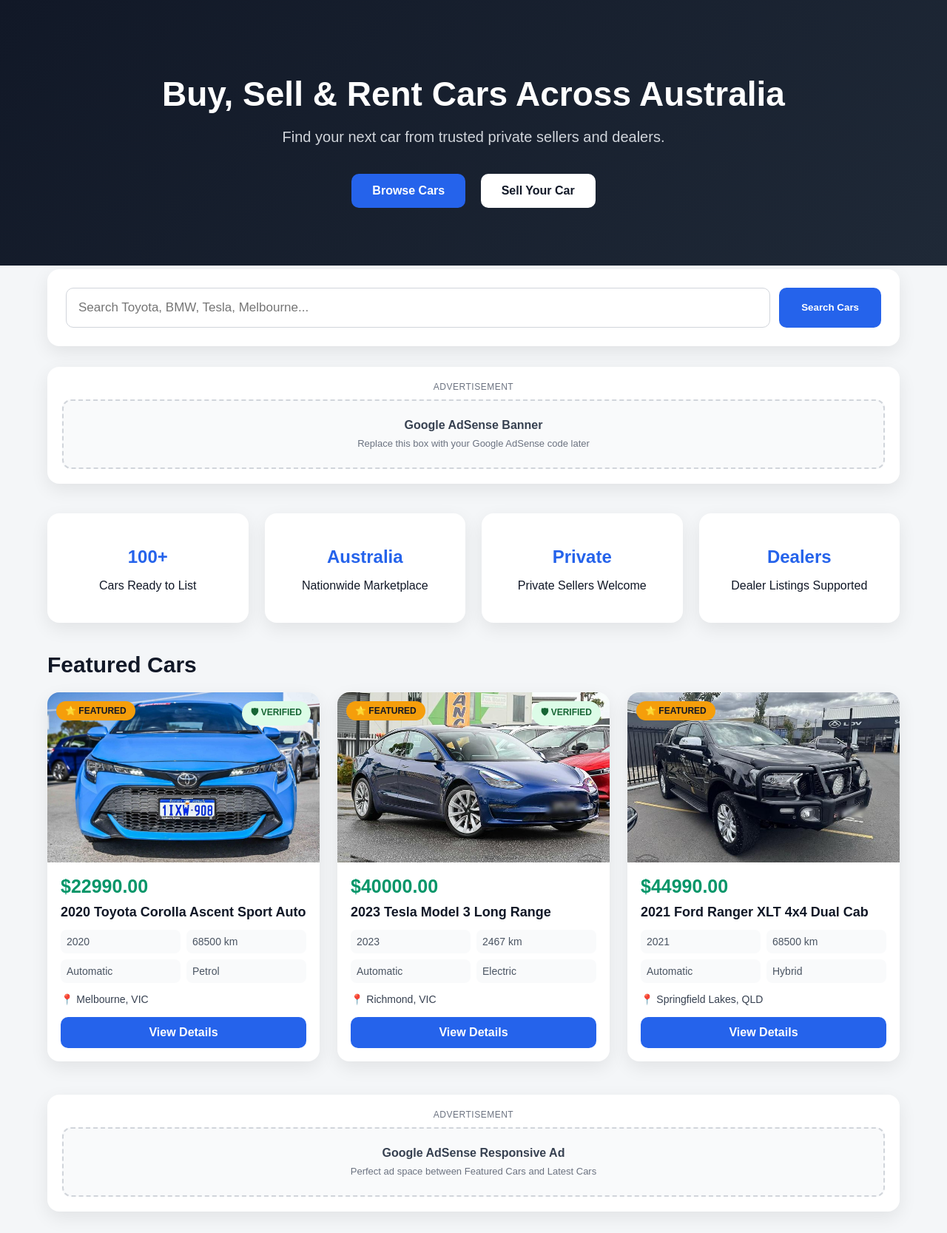
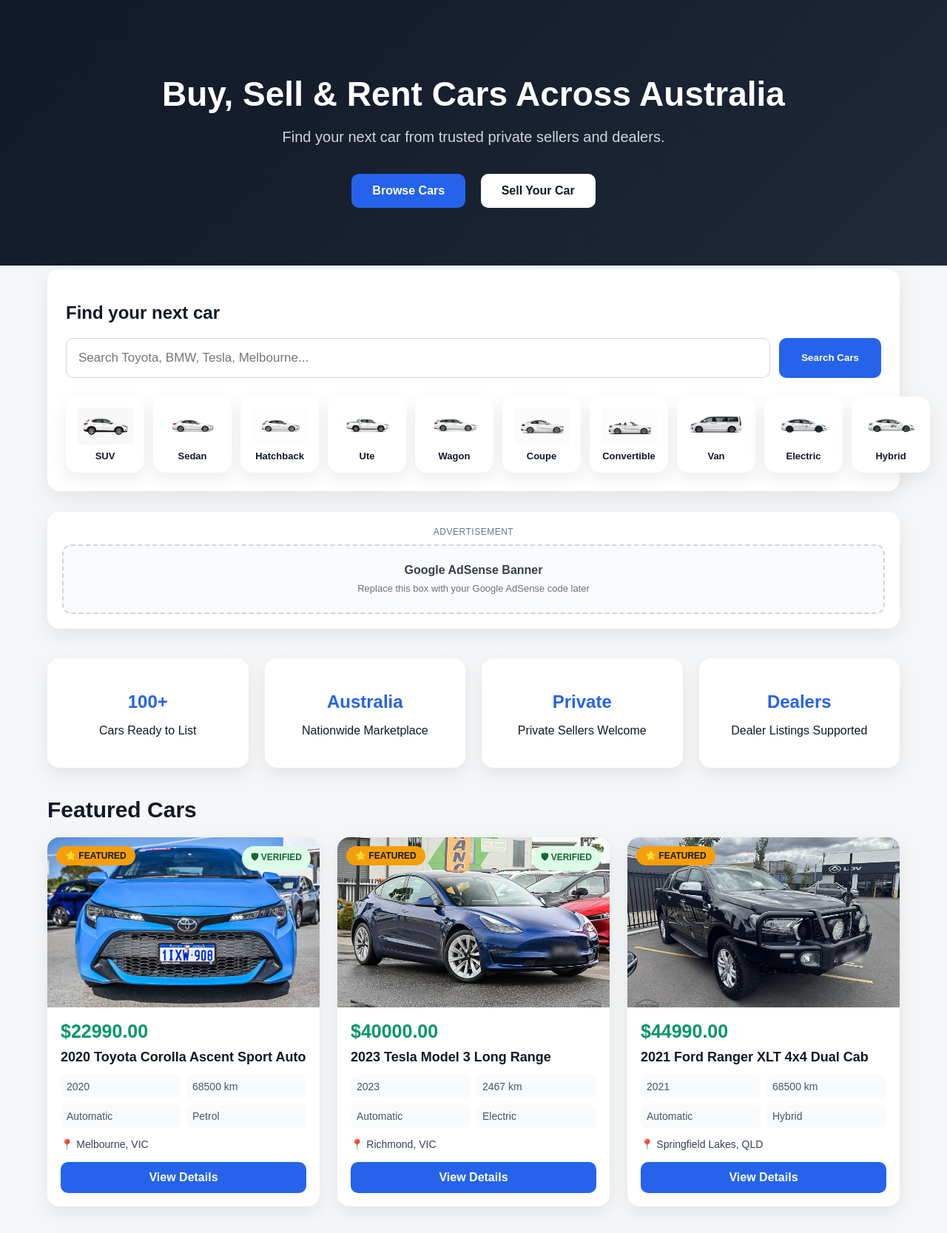
Before and after one commit to shashif/mycarmarket, a Django app: page / in a window 1280 px wide. Shown: the part 65-1732 px from the top of the page at 74% size. Run offline with Django 5.2, Linux system fonts and the light colour scheme; data comes from the database, SQL or seed files in the repository.

Commit message:
Backup before v0.6.5

```diff
--- a/core/templates/core/home.html
+++ b/core/templates/core/home.html
@@ -1,8 +1,8 @@
 <!-- =========================================
 MyCarMarket
-Version: v0.5.7
+Version: v0.6.4
 File: core/templates/core/home.html
-Note: Featured + Verified Badges On Latest Cars
+Note: Vehicle Type Buttons Moved Inside Search Box
 ========================================= -->
 
 <!DOCTYPE html>
@@ -13,7 +13,7 @@ Note: Featured + Verified Badges On Latest Cars
     <title>MyCarMarket Australia - Buy, Sell & Rent Cars</title>
 
     <link rel="stylesheet" href="{% static 'css/style.css' %}">
-    <link rel="stylesheet" href="{% static 'css/home.css' %}">
+    <link rel="stylesheet" href="{% static 'css/home.css' %}?v=67">
 </head>
 
 <body>
@@ -33,6 +33,8 @@ Note: Featured + Verified Badges On Latest Cars
 <div class="container">
 
     <div class="search-box">
+        <h2 class="search-title">Find your next car</h2>
+
         <form method="GET" action="{% url 'car_list' %}" class="search-form">
             <input
                 type="text"
@@ -43,6 +45,60 @@ Note: Featured + Verified Badges On Latest Cars
 
             <button type="submit" class="search-btn">Search Cars</button>
         </form>
+
+       <div class="type-grid">
+
+    <a href="{% url 'car_list' %}?body_type=SUV" class="type-card">
+        <img src="{% static 'images/vehicle-types/suv.png' %}" class="type-img" alt="SUV">
+        <span>SUV</span>
+    </a>
+
+    <a href="{% url 'car_list' %}?body_type=Sedan" class="type-card">
+        <img src="{% static 'images/vehicle-types/sedan.png' %}" class="type-img" alt="Sedan">
+        <span>Sedan</span>
+    </a>
+
+    <a href="{% url 'car_list' %}?body_type=Hatchback" class="type-card">
+        <img src="{% static 'images/vehicle-types/hatchback.png' %}" class="type-img" alt="Hatchback">
+        <span>Hatchback</span>
+    </a>
+
+    <a href="{% url 'car_list' %}?body_type=Ute" class="type-card">
+        <img src="{% static 'images/vehicle-types/ute.png' %}" class="type-img" alt="Ute">
+        <span>Ute</span>
+    </a>
+
+    <a href="{% url 'car_list' %}?body_type=Wagon" class="type-card">
+        <img src="{% static 'images/vehicle-types/wagon.png' %}" class="type-img" alt="Wagon">
+        <span>Wagon</span>
+    </a>
+
+    <a href="{% url 'car_list' %}?body_type=Coupe" class="type-card">
+        <img src="{% static 'images/vehicle-types/coupe.png' %}" class="type-img" alt="Coupe">
+        <span>Coupe</span>
+    </a>
+
+    <a href="{% url 'car_list' %}?body_type=Convertible" class="type-card">
+        <img src="{% static 'images/vehicle-types/convertible.png' %}" class="type-img" alt="Convertible">
+        <span>Convertible</span>
+    </a>
+
+    <a href="{% url 'car_list' %}?body_type=Van" class="type-card">
+        <img src="{% static 'images/vehicle-types/van.png' %}" class="type-img" alt="Van">
+        <span>Van</span>
+    </a>
+
+    <a href="{% url 'car_list' %}?fuel_type=Electric" class="type-card">
+        <img src="{% static 'images/vehicle-types/electric.png' %}" class="type-img" alt="Electric">
+        <span>Electric</span>
+    </a>
+
+    <a href="{% url 'car_list' %}?fuel_type=Hybrid" class="type-card">
+        <img src="{% static 'images/vehicle-types/hybrid.png' %}" class="type-img" alt="Hybrid">
+        <span>Hybrid</span>
+    </a>
+
+</div>
     </div>
 
     <div class="ad-banner">
@@ -82,6 +138,7 @@ Note: Featured + Verified Badges On Latest Cars
     <div class="cars-grid">
         {% for car in featured_cars %}
             <div class="car-card">
+
                 <div class="image-wrap">
 
                     <div class="featured-badge">⭐ FEATURED</div>
@@ -117,6 +174,7 @@ Note: Featured + Verified Badges On Latest Cars
 
                     <a href="{% url 'car_detail' car.id %}" class="view-btn">View Details</a>
                 </div>
+
             </div>
         {% empty %}
             <p>No featured cars yet. Mark cars as featured from the admin panel.</p>
@@ -138,6 +196,7 @@ Note: Featured + Verified Badges On Latest Cars
     <div class="cars-grid">
         {% for car in latest_cars %}
             <div class="car-card">
+
                 <div class="image-wrap">
 
                     {% if car.is_featured %}
@@ -179,6 +238,7 @@ Note: Featured + Verified Badges On Latest Cars
 
                     <a href="{% url 'car_detail' car.id %}" class="view-btn">View Details</a>
                 </div>
+
             </div>
         {% empty %}
             <p>No cars available yet.</p>
--- a/static/css/home.css
+++ b/static/css/home.css
@@ -1,9 +1,60 @@
 /* ==========================================
-MyCarMarket
-Version: v0.5.2.1
-File: static/css/home.css
-Homepage Styles
+MyCarMarket v0.6.4
+Browse By Vehicle Type
 ========================================== */
+
+.type-img {
+    width: 90px;
+    height: 50px;
+    object-fit: contain;
+    display: block;
+    margin: 0 auto 8px;
+}
+
+.special-type {
+    background: linear-gradient(
+        135deg,
+        #eff6ff,
+        #dbeafe
+    );
+}
+
+.type-grid {
+    display: grid;
+    grid-template-columns: repeat(10, 1fr);
+    gap: 12px;
+    margin-top: 25px;
+}
+
+.type-card {
+    background: white;
+    border-radius: 16px;
+    padding: 15px 8px;
+    text-align: center;
+    text-decoration: none;
+    color: #111827;
+    box-shadow: 0 8px 24px rgba(0,0,0,0.08);
+    transition: 0.25s;
+}
+
+.type-card:hover {
+    transform: translateY(-5px);
+    box-shadow: 0 14px 35px rgba(0,0,0,0.12);
+}
+
+
+
+.type-card span {
+    display: block;
+    font-size: 13px;
+    font-weight: bold;
+}
+
+
+
+
+
+
 
 .hero {
     background: linear-gradient(135deg, #111827, #1f2937);
```
Also changed, not shown: static/images/vehicle-types/convertible.png (added), static/images/vehicle-types/coupe.png (added), static/images/vehicle-types/electric.png (added), static/images/vehicle-types/hatchback.png (added), static/images/vehicle-types/hybrid.png (added), static/images/vehicle-types/sedan.png (added), static/images/vehicle-types/suv.png (added), static/images/vehicle-types/ute.png (added), static/images/vehicle-types/van.png (added), static/images/vehicle-types/wagon.png (added), 5 other files. Lines whose indentation alone changed are shown as unchanged.
